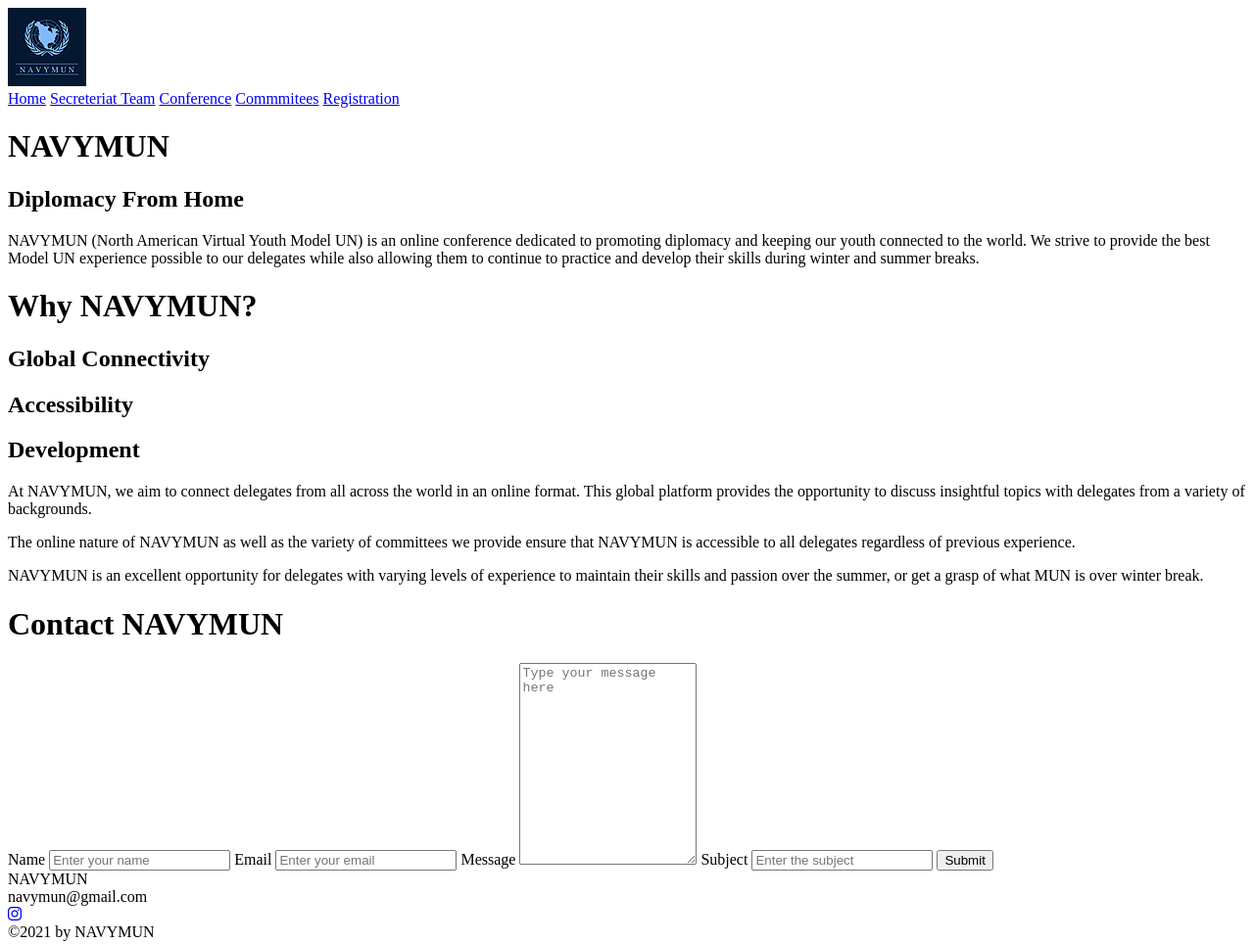
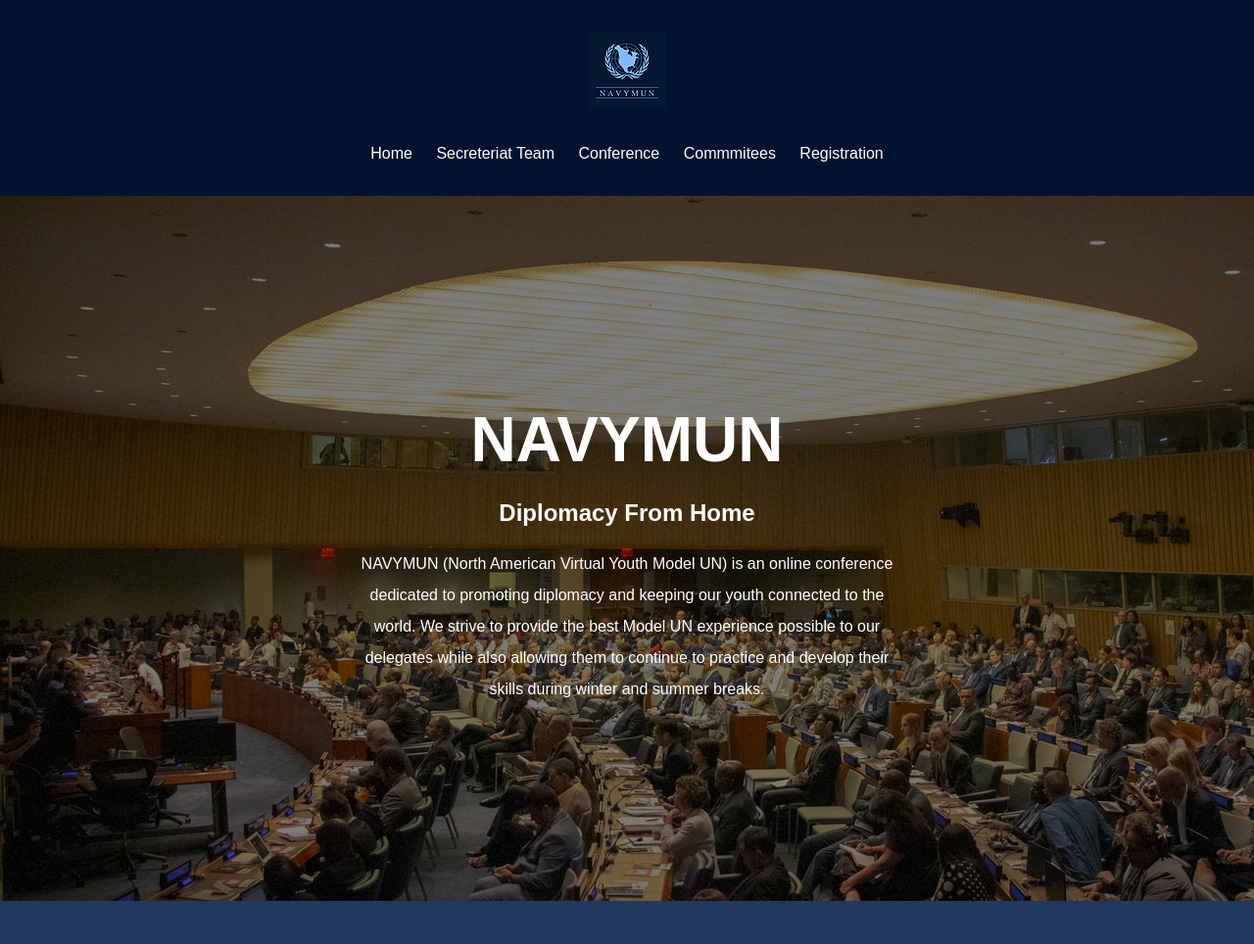
Before and after one commit to pahu2353/pahu2353.github.io, a plain HTML site: page navymun/index.html in a window 1280 px wide. Shown: the top 964 px of the page at 98% size. Drawn offline with Linux system fonts and the light colour scheme; a script that the page names is missing.

Commit message:
Update index.html

```diff
--- a/navymun/index.html
+++ b/navymun/index.html
@@ -5,7 +5,7 @@
     <title>Home | NAVYMUN</title>
 
     <!-- include an external style sheet -->
-    <link rel="stylesheet" type="text/css href="style.css">
+    <link rel="stylesheet" type="text/css" href="style.css">
 
     <!-- include an external JavaScript file -->
     <script src="script.js"></script>
```
